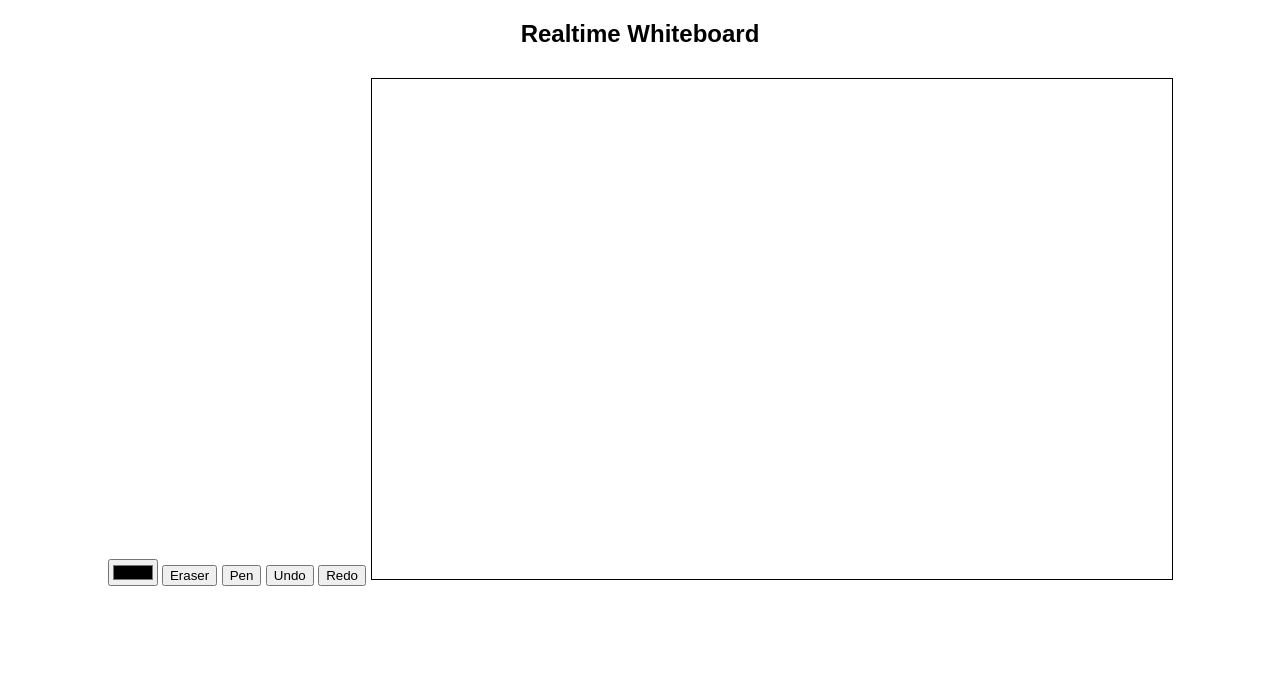
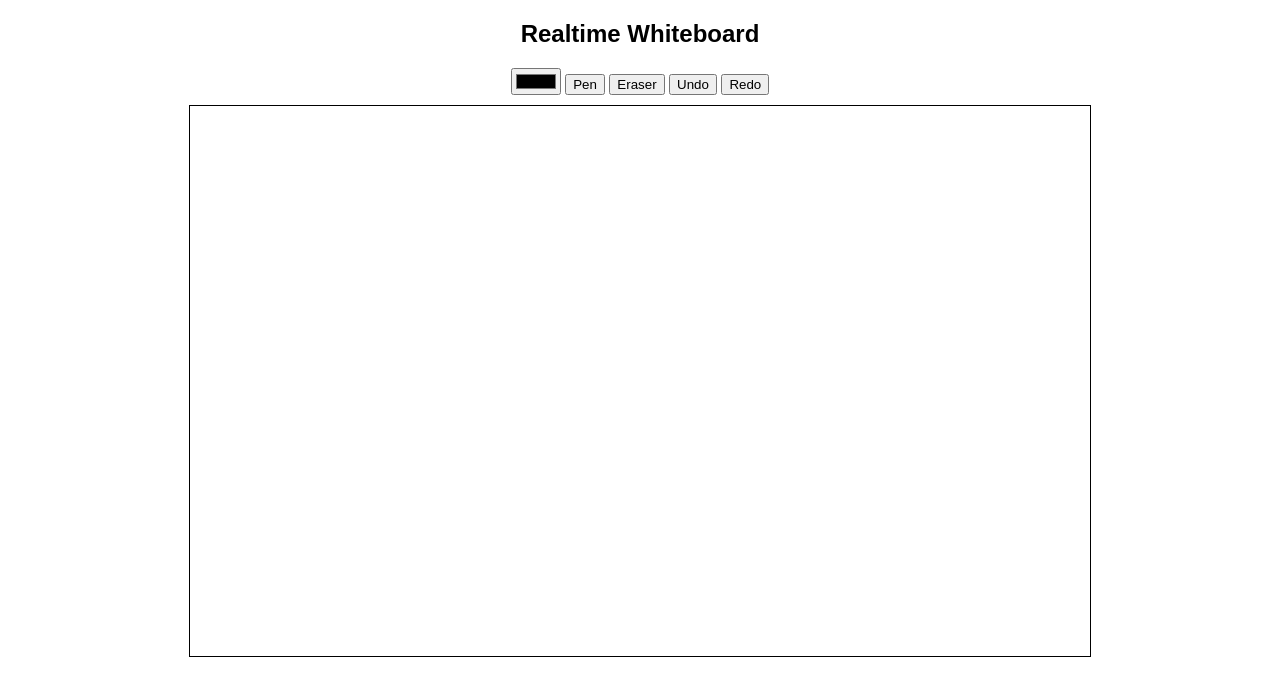
Before and after one commit to Tejasree2305/Whiteboard, a website: page index.html in a window 1280 px wide. Drawn offline with Linux system fonts and the light colour scheme.

Commit message:
Update index.html

```diff
--- a/index.html
+++ b/index.html
@@ -8,14 +8,15 @@
 
 <h2>Realtime Whiteboard</h2>
 
-<input type="color" id="color">
-<button id="eraser">Eraser</button>
-<button id="pen">Pen</button>
-<button id="undo">Undo</button>
-<button id="redo">Redo</button>
+<div id="toolbar">
+  <input type="color" id="color">
+  <button id="pen">Pen</button>
+  <button id="eraser">Eraser</button>
+  <button id="undo">Undo</button>
+  <button id="redo">Redo</button>
+</div>
 
-
-<canvas id="board" width="800" height="500"></canvas>
+<canvas id="board" width="900" height="550"></canvas>
 
 <script src="script.js"></script>
 </body>
```
